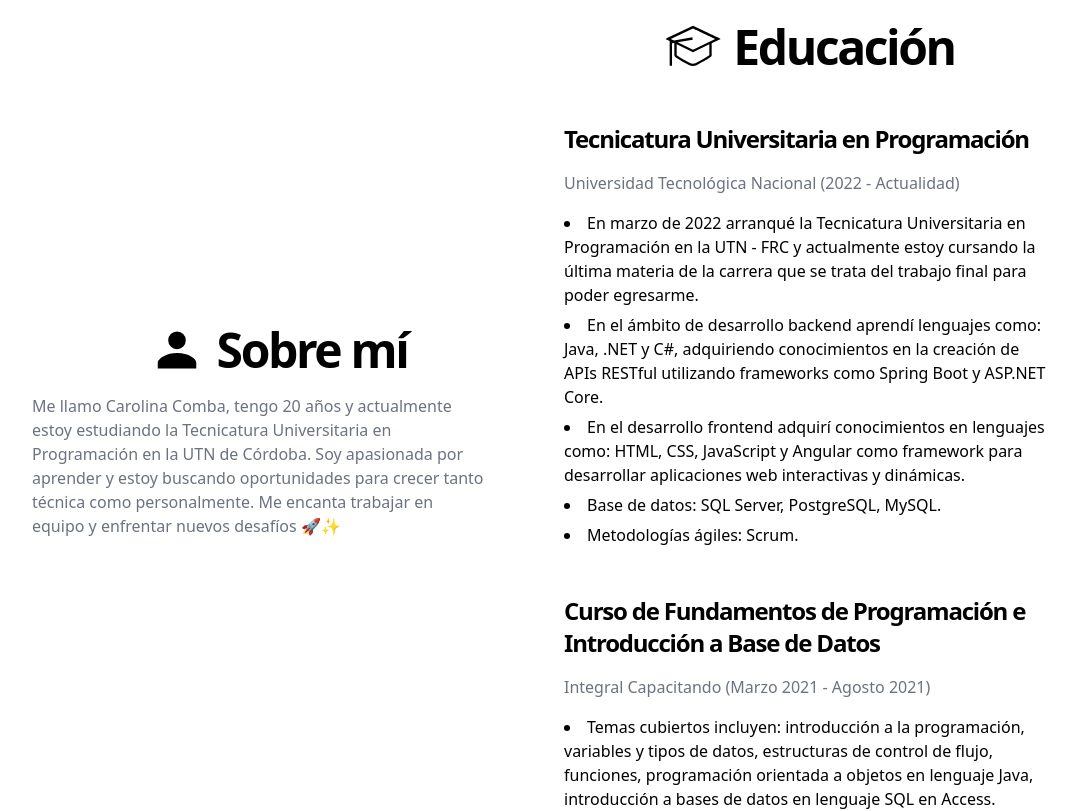
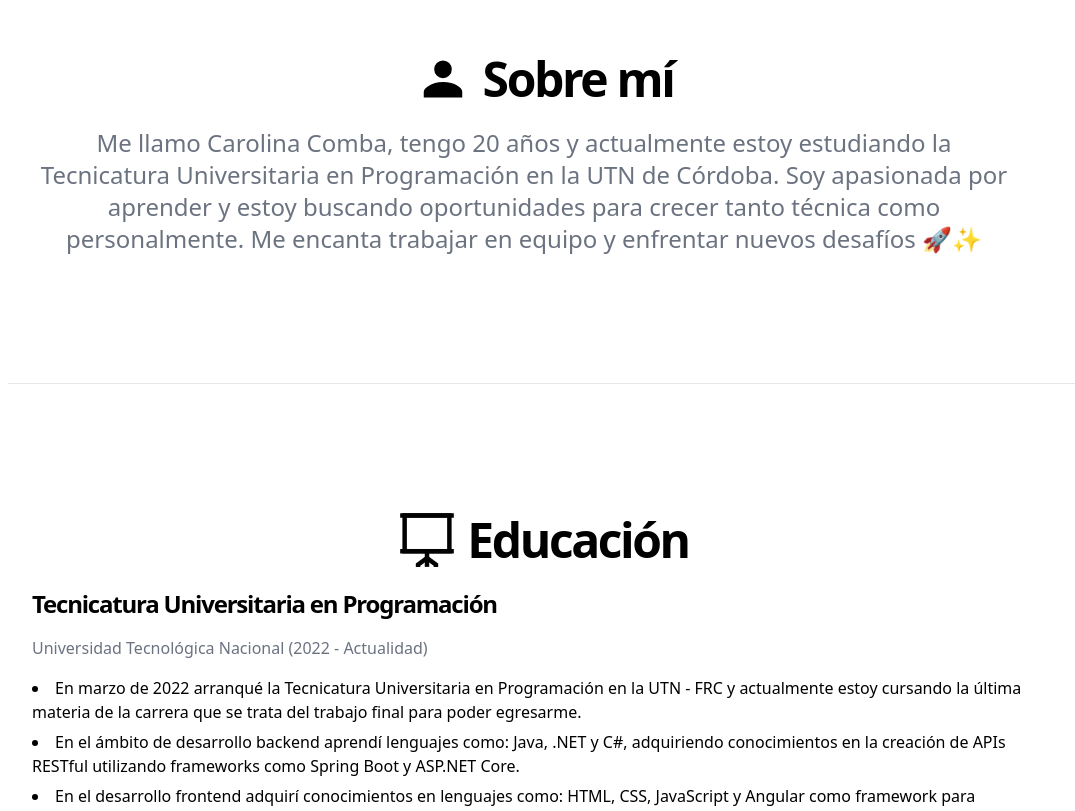
Before and after one commit to carolinacomba/my-portfolio, an Angular app: page / in a window 1280 px wide. Shown: the part 560-1371 px from the top of the page, without its empty margins (96-1171 px from the left). Built offline with nearby package versions, Linux system fonts and the light colour scheme; a small style sheet from the web is missing.

Commit message:
update educacion, app component, y sobre mi

```diff
--- a/src/app/app.component.html
+++ b/src/app/app.component.html
@@ -31,6 +31,7 @@
             <main class="flex-1">
                 <app-inicio></app-inicio>
                 <app-sobre-mi></app-sobre-mi>
+                <app-educacion></app-educacion>
                 <app-proyectos></app-proyectos>
                 <app-skills></app-skills>
             </main>
--- a/src/app/app.module.ts
+++ b/src/app/app.module.ts
@@ -7,12 +7,14 @@ import { SkillsComponent } from './components/skills/skills.component';
 import { InicioComponent } from './components/inicio/inicio.component';
 import { SobreMiComponent } from './components/sobre-mi/sobre-mi.component';
 import { ProyectosComponent } from './components/proyectos/proyectos.component';
+import { EducacionComponent } from './components/educacion/educacion.component';
 
 @NgModule({
   declarations: [
     AppComponent,
     InicioComponent,
     SobreMiComponent,
+    EducacionComponent,
     SkillsComponent,
     ProyectosComponent
   ],
--- /dev/null
+++ b/src/app/components/educacion/educacion.component.html
@@ -0,0 +1,89 @@
+<section class="w-full py-12 md:py-24 lg:py-32 border-t"  id="educacion">
+  <div class="container px-7 grid gap-6 md:px-6">
+      <div class="max-w-5xl mx-auto gap-6 lg:grid-cols-2 lg:gap-10 items-center">
+          <h2
+              class="flex items-center text-3xl font-bold tracking-tighter sm:text-4xl md:text-5xl pb-5 justify-center">
+              <svg class="w-14 h-14 mr-3" viewBox="0 0 24 24" xmlns="http://www.w3.org/2000/svg"
+                  fill="#000000">
+                  <g id="SVGRepo_bgCarrier" stroke-width="0"></g>
+                  <g id="SVGRepo_tracerCarrier" stroke-linecap="round" stroke-linejoin="round"></g>
+                  <g id="SVGRepo_iconCarrier">
+                      <defs>
+                          <style>
+                              .cls-1 {
+                                  fill: none;
+                                  stroke: #020202;
+                                  stroke-miterlimit: 10;
+                                  stroke-width: 1.92px;
+                              }
+                          </style>
+                      </defs>
+                      <g id="presentation_standing" data-name="presentation standing">
+                          <line class="cls-1" x1="0.5" y1="1.48" x2="23.5" y2="1.48"></line>
+                          <line class="cls-1" x1="0.5" y1="16.81" x2="23.5" y2="16.81"></line>
+                          <rect class="cls-1" x="2.42" y="1.48" width="19.17" height="15.33"></rect>
+                          <line class="cls-1" x1="12" y1="16.81" x2="12" y2="23.52"></line>
+                          <polyline class="cls-1" points="8.17 23.52 8.17 22.56 12 19.69"></polyline>
+                          <polyline class="cls-1" points="15.83 23.52 15.83 22.56 12 19.69">
+                          </polyline>
+                      </g>
+                  </g>
+              </svg>
+              Educación
+          </h2>
+          <div class="space-y-4">
+              <h3 class="text-2xl font-bold tracking-tighter">
+                  Tecnicatura Universitaria en Programación
+              </h3>
+              <p class="text-gray-500 dark:text-gray-400">
+                  Universidad Tecnológica Nacional (2022 - Actualidad)</p>
+              <ul class="list-disc list-inside space-y-1.5">
+                  <li>
+                      En marzo de 2022 arranqué la Tecnicatura Universitaria en Programación
+                      en la UTN - FRC y actualmente estoy cursando la última materia de la
+                      carrera que se trata del trabajo final
+                      para poder egresarme.
+                  </li>
+                  <li>
+                      En el ámbito de desarrollo backend aprendí lenguajes como: Java, .NET y C#,
+                      adquiriendo conocimientos en la creación de APIs RESTful utilizando frameworks como
+                      Spring Boot y
+                      ASP.NET Core.
+                  </li>
+                  <li>
+                      En el desarrollo frontend adquirí conocimientos en lenguajes como: HTML,
+                      CSS, JavaScript y Angular como framework para desarrollar aplicaciones web interactivas
+                      y dinámicas.
+                  </li>
+                  <li>
+                      Base de datos: SQL Server, PostgreSQL, MySQL.
+                  </li>
+                  <li>
+                      Metodologías ágiles: Scrum.
+                  </li>
+              </ul>
+          </div>
+          <div class="space-y-4">
+              <h3 class="text-2xl font-bold tracking-tighter">
+                  Curso de Fundamentos de Programación e Introducción a Base de Datos
+              </h3>
+              <p class="text-gray-500 dark:text-gray-400">
+                  Integral Capacitando (Marzo 2021 - Agosto 2021)</p>
+              <ul class="list-disc list-inside space-y-1.5">
+                  <li>
+                      Temas cubiertos incluyen: introducción a la programación, variables y
+                      tipos de datos,
+                      estructuras de
+                      control de flujo, funciones, programación orientada a objetos en
+                      lenguaje Java, introducción
+                      a bases de
+                      datos en lenguaje SQL en Access.
+                  </li>
+                  <li>
+                      Examen final aprobado con 10.
+                  </li>
+              </ul>
+          </div>
+      </div>
+  </div>
+</section>
--- /dev/null
+++ b/src/app/components/educacion/educacion.component.ts
@@ -0,0 +1,15 @@
+import { Component, OnInit } from '@angular/core';
+
+@Component({
+  selector: 'app-educacion',
+  templateUrl: './educacion.component.html',
+  styleUrls: ['./educacion.component.css']
+})
+export class EducacionComponent implements OnInit {
+
+  constructor() { }
+
+  ngOnInit() {
+  }
+
+}
--- a/src/app/components/sobre-mi/sobre-mi.component.html
+++ b/src/app/components/sobre-mi/sobre-mi.component.html
@@ -1,90 +1,17 @@
-<section id="sobre-mi" class="w-full py-12 md:py-24 lg:py-25 border-t">
-    <div class="container px-7 md:px-6">
-        <div class="grid max-w-5xl mx-auto items-center gap-6 lg:grid-cols-2 lg:gap-10">
-            <div class="space-y-4">
-                <h2 class="flex items-center text-3xl font-bold tracking-tighter sm:text-4xl md:text-5xl justify-center">
+<section class="w-full py-12 md:py-24 lg:py-32 border-t"  id="sobre-mi">
+    <div class="container px-7 grid gap-6 md:px-6">
+        <div class="max-w-5xl mx-auto gap-6 lg:grid-cols-2 lg:gap-10 items-center">
+            <h2 class="flex items-center text-3xl mb-5 font-bold tracking-tighter sm:text-4xl md:text-5xl justify-center">
                 <svg class="w-14 h-14 mr-3" fill="#000000" viewBox="0 0 32 32" xmlns="http://www.w3.org/2000/svg"><g id="SVGRepo_bgCarrier" stroke-width="0"></g><g id="SVGRepo_tracerCarrier" stroke-linecap="round" stroke-linejoin="round"></g><g id="SVGRepo_iconCarrier"><path d="M16 15.503A5.041 5.041 0 1 0 16 5.42a5.041 5.041 0 0 0 0 10.083zm0 2.215c-6.703 0-11 3.699-11 5.5v3.363h22v-3.363c0-2.178-4.068-5.5-11-5.5z"></path></g></svg>
                 Sobre mí
             </h2>
-                <p class="text-gray-500 dark:text-gray-400 mr-10 ">
+            <p class="text-gray-500 dark:text-gray-400 mr-10 text-center md:text-2xl lg:text-2xl">
                 Me llamo Carolina Comba, tengo 20 años y actualmente estoy estudiando la Tecnicatura Universitaria
                 en Programación en la UTN de Córdoba. Soy apasionada por aprender y estoy buscando oportunidades
                 para crecer tanto técnica como personalmente. Me encanta trabajar en equipo y enfrentar nuevos
                 desafíos 🚀✨
             </p>
-            </div>
-            <div class="space-y-4">
-                <div class="grid gap-4 md:gap-8 lg:gap-12">
-                    <h2 id="educacion"
-                        class="flex items-center text-3xl font-bold tracking-tighter sm:text-4xl md:text-5xl justify-center">
-                        <svg class="w-14 h-14 mr-3" viewBox="0 0 24 24" xmlns="http://www.w3.org/2000/svg"
-                            fill="#000000">
-                            <g id="SVGRepo_bgCarrier" stroke-width="0"></g>
-                            <g id="SVGRepo_tracerCarrier" stroke-linecap="round" stroke-linejoin="round"></g>
-                            <g id="SVGRepo_iconCarrier">
-                                <path
-                                    d="M17.673 5.606a3326.02 3326.02 0 0 1-5.671-2.674L.138 8.524l2.03.98L2 9.531V20h1v-9.626l.72-.124.28.135v5.288c0 .914 5.206 3.533 6.249 4.049a3.89 3.89 0 0 0 3.48-.026C20 16.486 20 15.895 20 15.673v-5.288l3.854-1.857s-3.8-1.801-6.181-2.922zM19 15.504a51.526 51.526 0 0 1-5.726 3.302 2.884 2.884 0 0 1-2.582.02A40.184 40.184 0 0 1 5 15.521v-4.655l7 3.373 7-3.373zm-7-2.373L5.416 9.958l6.469-1.115-.17-.987-7.85 1.354-1.403-.676 9.537-4.495c.825.393 8.523 4.014 9.542 4.494z">
-                                </path>
-                                <path fill="none" d="M0 0h24v24H0z"></path>
-                            </g>
-                        </svg>
-                        Educación
-                    </h2>
-                    <div class="space-y-4">
-                        <h3 class="text-2xl font-bold tracking-tighter">
-                            Tecnicatura Universitaria en Programación
-                        </h3>
-                        <p class="text-gray-500 dark:text-gray-400">
-                            Universidad Tecnológica Nacional (2022 - Actualidad)</p>
-                        <ul class="list-disc list-inside space-y-1.5">
-                            <li>
-                                En marzo de 2022 arranqué la Tecnicatura Universitaria en Programación
-                                en la UTN - FRC y actualmente estoy cursando la última materia de la
-                                carrera que se trata del trabajo final
-                                para poder egresarme.
-                            </li>
-                            <li>
-                                En el ámbito de desarrollo backend aprendí lenguajes como: Java, .NET y C#,
-                                adquiriendo conocimientos en la creación de APIs RESTful utilizando frameworks como
-                                Spring Boot y
-                                ASP.NET Core.
-                            </li>
-                            <li>
-                                En el desarrollo frontend adquirí conocimientos en lenguajes como: HTML,
-                                CSS, JavaScript y Angular como framework para desarrollar aplicaciones web interactivas
-                                y dinámicas.
-                            </li>
-                            <li>
-                                Base de datos: SQL Server, PostgreSQL, MySQL.
-                            </li>
-                            <li>
-                                Metodologías ágiles: Scrum.
-                            </li>
-                        </ul>
-                    </div>
-                    <div class="space-y-4">
-                        <h3 class="text-2xl font-bold tracking-tighter">
-                            Curso de Fundamentos de Programación e Introducción a Base de Datos
-                        </h3>
-                        <p class="text-gray-500 dark:text-gray-400">
-                            Integral Capacitando (Marzo 2021 - Agosto 2021)</p>
-                        <ul class="list-disc list-inside space-y-1.5">
-                            <li>
-                                Temas cubiertos incluyen: introducción a la programación, variables y
-                                tipos de datos,
-                                estructuras de
-                                control de flujo, funciones, programación orientada a objetos en
-                                lenguaje Java, introducción
-                                a bases de
-                                datos en lenguaje SQL en Access.
-                            </li>
-                            <li>
-                                Examen final aprobado con 10.
-                            </li>
-                        </ul>
-                    </div>
-                </div>
-            </div>
+
         </div>
     </div>
 </section>
```
Also changed, not shown: src/app/components/educacion/educacion.component.css (added). Lines whose indentation alone changed are shown as unchanged.
